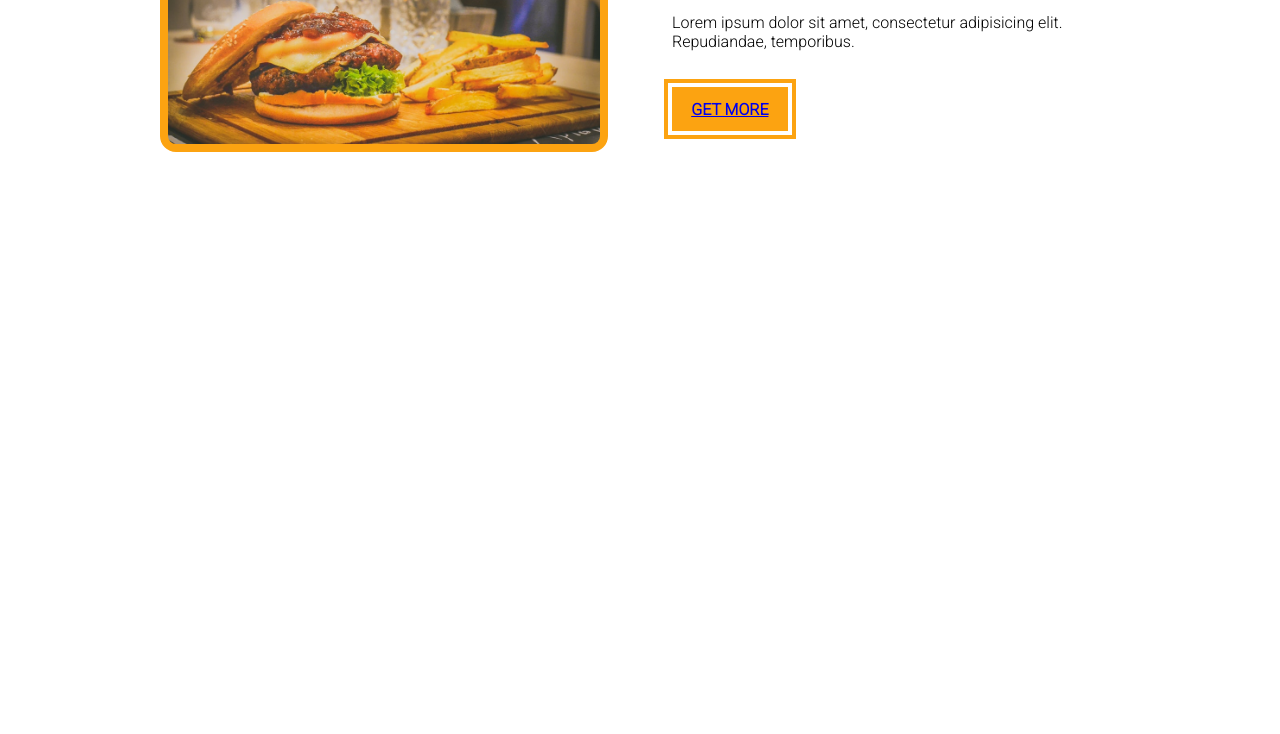
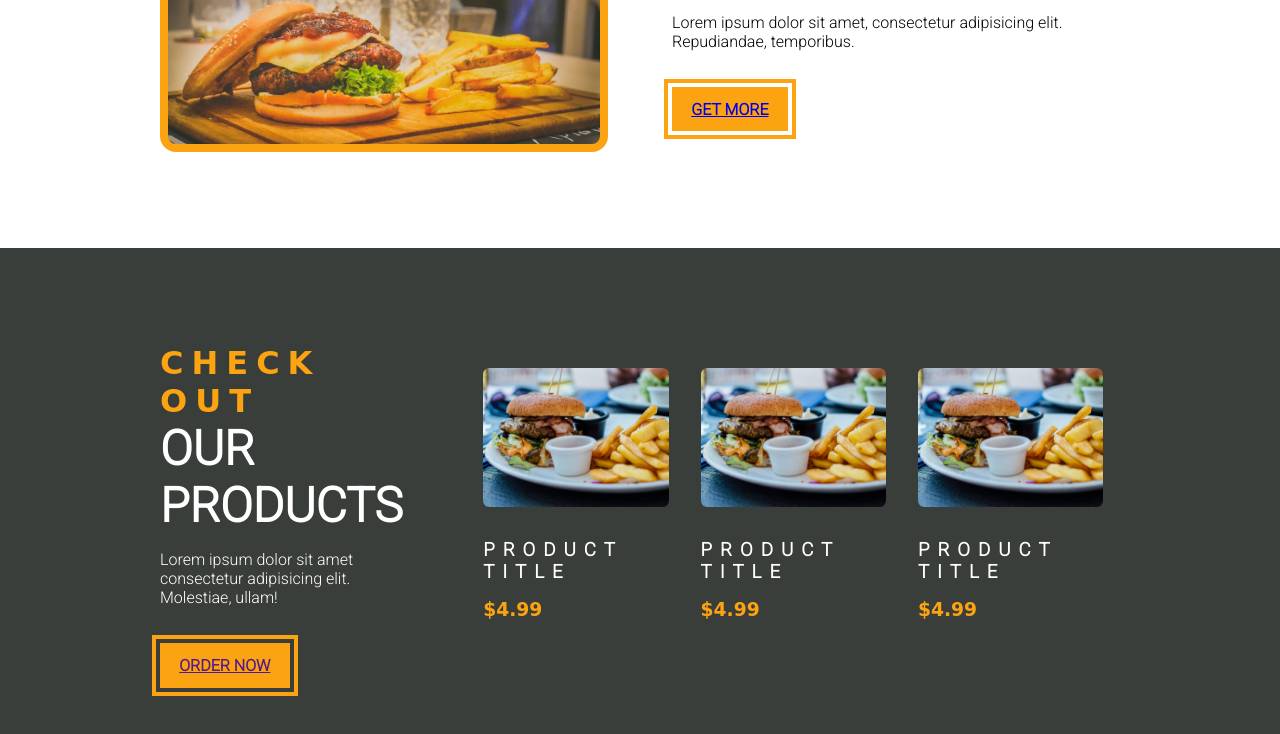
Before and after one commit to HajjiShirwac/Third, a plain HTML site: page index.html in a window 1280 px wide. Shown: the part 1294-2028 px from the top of the page. Before the commit the page ends 1542 px from the top, so only its background shows below. Drawn offline with Linux system fonts and the light colour scheme; a web font is replaced by a local one.

Commit message:
added products

```diff
--- a/index.html
+++ b/index.html
@@ -117,5 +117,49 @@
         </div>
     </section>
     <!-- About Ends Here -->
+    <section class="products">
+        <div class="section-center clearfix">
+            <!-- Products Info -->
+            <article class="products-info">
+                <!-- section title -->
+                <div>
+                    <h3 class="section-subtitle">Check Out</h3>
+                    <h2 class="section-title text-white">Our Products</h2>
+                </div>
+                <p class="products-text">
+                    Lorem ipsum dolor sit amet consectetur adipisicing elit. Molestiae, ullam!
+                </p>
+                <a href="" class="main-banner-btn"> Order Now</a>
+                <!-- End of section title -->
+            </article>
+            <!--End of Products Info -->
+
+            <!-- Products Inventory -->
+            <article class="products-inventory clearfix">
+                <!-- Single Product -->
+                <section class="product">
+                    <img src="/Images/product-1.jpg" alt="" class="products-img">
+                    <h3 class="product-title">Product Title</h3>
+                    <h3 class="product-price">$4.99</h3>
+                </section>
+                  <!-- End Single Product -->
+                <!-- Single Product -->
+                <section class="product">
+                    <img src="/Images/product-1.jpg" alt="" class="products-img">
+                    <h3 class="product-title">Product Title</h3>
+                    <h3 class="product-price">$4.99</h3>
+                </section>
+                  <!-- End Single Product -->
+                <!-- Single Product -->
+                <section class="product">
+                    <img src="/Images/product-1.jpg" alt="" class="products-img">
+                    <h3 class="product-title">Product Title</h3>
+                    <h3 class="product-price">$4.99</h3>
+                </section>
+                  <!-- End Single Product -->
+            </article>
+            <!-- Ends Of Products Inventory -->
+        </div>
+    </section>
 </body>
 </html>
--- a/style.css
+++ b/style.css
@@ -21,9 +21,9 @@ body{
 
 }
 /* helper classes */
-    /* a{
-
-    } */
+  .text-white{
+      color: var(--mainWhite);
+  }
 
 /*ends here helper classes */
 
@@ -35,6 +35,27 @@ body{
 
 }
 /* Clearfix Ends here */
+
+
+/* Global Variables */
+.section-center{
+    padding: 4rem 0;
+    width: 80vw;
+    max-width: 1170px;
+    margin: 0 auto;
+}
+.section-subtitle{
+    font-size: 2rem;
+    font-family: var(--macondoText);
+    letter-spacing: var(--letterSpacing);
+    text-transform: uppercase;
+    color: var(--secondaryColor);
+}
+.section-title{
+    font-size: 3rem;
+    text-transform: uppercase;
+}
+/* Global Variable Ends Here */
 
 .header{
     min-height: 100vh;
@@ -139,8 +160,7 @@ body{
     background: linear-gradient( to left,
     var(--primaryColor),
     var(--secondaryColor),
-    var(--primaryColor)
-    );
+    var(--primaryColor));
 }
 /* content-divider  ends here*/
 /* Specials */
@@ -200,12 +220,7 @@ body{
 /* End Specials */
 
 /* About */
-.section-center{
-    padding: 4rem 0;
-    width: 80vw;
-    max-width: 1170px;
-    margin: 0 auto;
-}
+
 .about-img,.about-info{
     padding: 2rem 0;
 }
@@ -227,17 +242,7 @@ body{
     opacity: 0.7;
     transform: scale(1.2);
 }
-.section-subtitle{
-    font-size: 2rem;
-    font-family: var(--macondoText);
-    letter-spacing: var(--letterSpacing);
-    text-transform: uppercase;
-    color: var(--secondaryColor);
-}
-.section-title{
-    font-size: 3rem;
-    text-transform: uppercase;
-}
+
 .about-text{
     margin: 1rem 0;
     max-width: 26rem;
@@ -251,3 +256,70 @@ body{
 }
 
 /* About Ends Here */
+/* Products Starts Here */
+.products{
+    background: var(--mainDark);
+
+}
+.products-info,
+.products-inventory{
+    padding: 2rem;
+
+}
+.products-text{
+    color: var(--mainWhite);
+    max-width: 20rem;
+    margin: 1rem 0;
+}
+.product{
+    padding: 2rem 0;
+}
+.products-img{
+    width: 100%;
+    display: block;
+    border-radius: 0.4rem;
+    margin-bottom: 2rem;
+}
+.product-title{
+    color: var(--mainWhite);
+    text-transform: uppercase;
+    letter-spacing: var(--letterSpacing);
+    margin-bottom: 1rem;
+
+}
+.product-price{
+    color: var(--secondaryColor);
+    text-transform: uppercase;
+    font-family: var(--macondoText);
+
+}
+@media screen and (min-width:768px){
+    .product{
+        float: left;
+        width: 50%;
+        padding: 2rem 1rem;
+    }
+
+}
+@media screen and (min-width:992px){
+    .product{
+        width: 33.3%;
+    }
+
+}
+@media screen and (min-width:1200px){
+    .products-info{
+        float: left;
+        width: 30%;
+
+    }
+    .products-inventory{
+        float: left;
+        width: 70%;
+    }
+    .product{
+        padding:1.5rem 1rem 0rem 1rem;
+    }
+}
+
+/* Products Ends Here */
```
